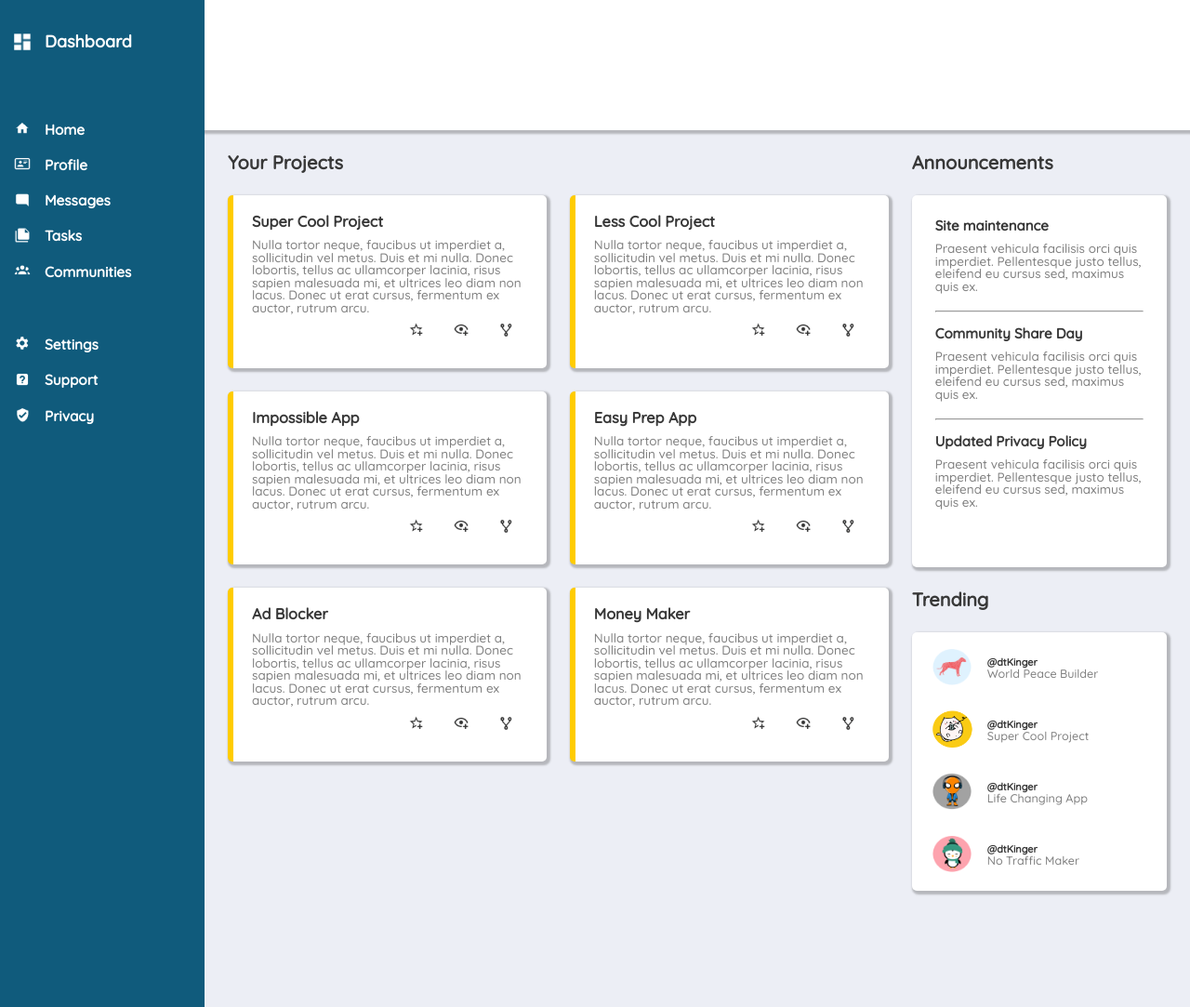
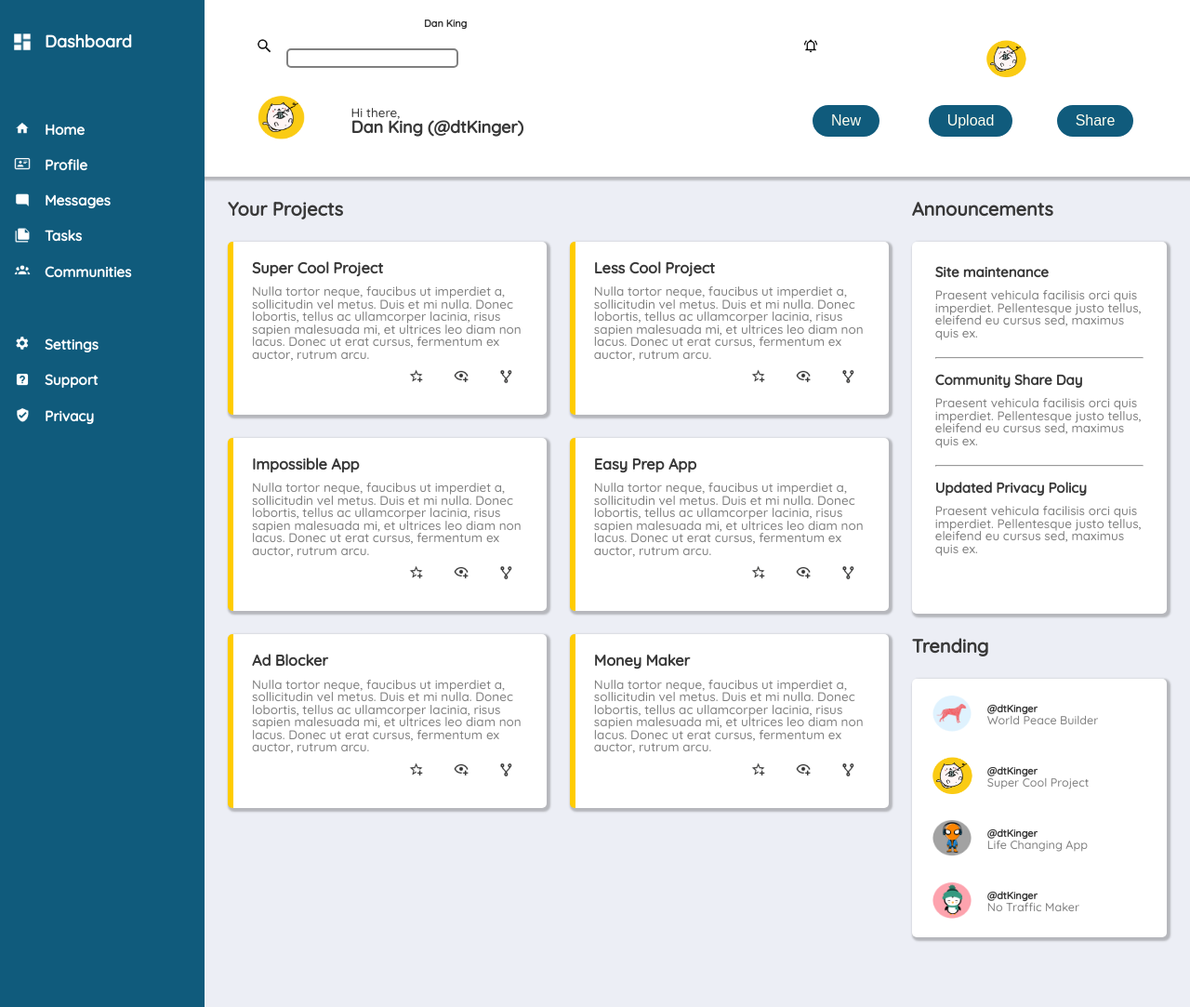
Before and after one commit to dtKinger/admin-dashboard-TOP, a plain HTML site: page index.html in a window 1280 px wide. Shown: the top 1083 px of the page at 93% size. Drawn offline with Linux system fonts and the light colour scheme.

Commit message:
nested grids for row2 of header

```diff
--- a/index.html
+++ b/index.html
@@ -11,7 +11,23 @@
 </head>
 <body>
   <header>
-
+    <div class="row1">
+      <span class="search-items"><label for="search"><img src="grid-assets/header/search.png" alt="Search icon" class="icon"></label><input id="#search" type="search"></span><span><img src="grid-assets/header/notification.png" alt="" class="icon"></span><span><img src="grid-assets/avatar.png" alt="" class="avatar"></span><span class="username">Dan King</span>
+      <p class="username-big"></p>
+    </div>
+    <div class="row2">
+      <div class="header__left">
+        <span><img src="grid-assets/avatar.png" alt="Your profile avatar" class="avatar avatar__lg"></span>
+        <span class="user-info flex">
+          <span class="greeting">Hi there,<br><span class="username-big">Dan King (@dtKinger)</span> </span>
+        </span>
+      </div>
+      <div class="header__right">
+        <div class="grid-btn"><button class="btn-new">New</button></div>
+        <div class="grid-btn"><button class="btn-upload">Upload</button></div>
+        <div class="grid-btn"><button class="btn-share">Share</button></div>
+      </div>
+    </div>
   </header>
 
   <div class="sidebar" aria-label="sidebar">
--- a/style.css
+++ b/style.css
@@ -87,12 +87,17 @@ h4{
 
 header{
   min-height: var(--section-height-header);
-  color: var(--color-text-secondary);
+  color: var(--color-text-primary);
   background-color: white;
   padding: 10px;
   grid-column: 2 / 3;
   z-index: 1;
-  box-shadow: 0px 2px 2px 2px rgba(56, 56, 56, 0.3)
+  box-shadow: 0px 2px 2px 2px rgba(56, 56, 56, 0.3);
+  padding: 20px 40px;
+
+  display: grid;
+  row-gap: 10px;
+  grid-template: 60px 80px / repeat(5, 1fr);
 }
 
 main {
@@ -105,6 +110,16 @@ main {
   padding: 25px;
   box-sizing: border-box;
 }
+
+main p{
+  font-size: .75rem;
+}
+
+hr{
+  margin-top: 20px;
+  margin-bottom: 15px;
+}
+
 
 /* Will need to replace the OS styles */
 input{
@@ -171,12 +186,18 @@ input:-webkit-autofill{
   border: 10px solid purple;
 }
 
+input[type="search"]{
+  border: 2px solid gray;
+  border-radius: 5px;
+}
+
 button{
-  background-color: rgb(56, 56, 56);
+  background-color: #105b7c;
   color: ivory;
-  padding: 10px 20px;
-  margin: 10px;
-  font-size: 18px;
+  font-size: 16px;
+  padding: 8px 20px;
+  border-radius: 20px;
+  border: none;
 }
 
 button:hover{
@@ -186,7 +207,6 @@ button:hover{
 button:active{
   transform: scale(0.9);
 }
-
 
 a, a:visited, a:active {
   color: inherit;
@@ -201,6 +221,14 @@ a:hover{
  /* =================== \
 |         Classes        |
  \ =================== */
+
+.flex{
+  display: flex;
+}
+
+.grid{
+  display: grid;
+}
 
 .sidebar{
   z-index: 1;
@@ -325,8 +353,9 @@ a:hover{
   grid-row: 1 / 2;
 }
 
-main p{
-  font-size: .75rem;
+.avatar__lg{
+  width: 56px;
+  height: 56px;
 }
 
 .right-panel{
@@ -335,11 +364,6 @@ main p{
   display: grid;
   gap: 25px;
   grid-template-rows: min-content minmax(50vh, min-content) min-content minmax(50vh, min-content);
-}
-
-hr{
-  margin-top: 20px;
-  margin-bottom: 15px;
 }
 
 .list-trending, .announcements{
@@ -377,8 +401,60 @@ hr{
   font-weight: bold;
 }
 
+.username-big{
+  font-size: 1rem;
+  font-weight: bold;
+}
+
+.greeting{
+  font-size: .75rem;
+}
+
 .project-name{
   font-size: 0.7rem;
   font-weight: 500;
   color: gray;
 }
+
+.row1{
+  grid-column: 1 / 6;
+  grid-row: 1 / 2;
+
+  display: grid;
+  grid-template-columns: repeat(5, 1fr);
+}
+
+.search-items{
+  grid-column: 1 / 4;
+}
+
+.row2{
+  grid-column: 1 / 6;
+  grid-row: 2 / 3;
+
+  display: grid;
+  grid-template-columns: repeat(5, 1fr);
+}
+
+.header__left{
+  grid-column: 1 / 4;
+  display: grid;
+  grid-template-columns: repeat(5, 1fr);
+}
+
+.header__right{
+  grid-column: 4 / 6;
+
+  display: grid;
+  column-gap: 10px;
+  text-align: center;
+  align-items: center;
+  grid-template-columns: repeat(3, 1fr);
+}
+
+.user-info{
+  grid-column: 2 / 5;
+  grid-row: 1 / 2 ;
+
+  align-items: center;
+}
```
